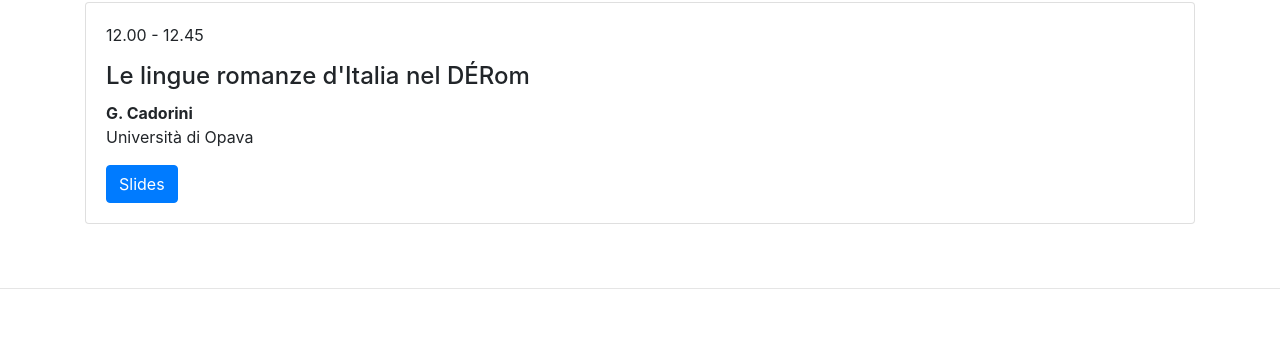
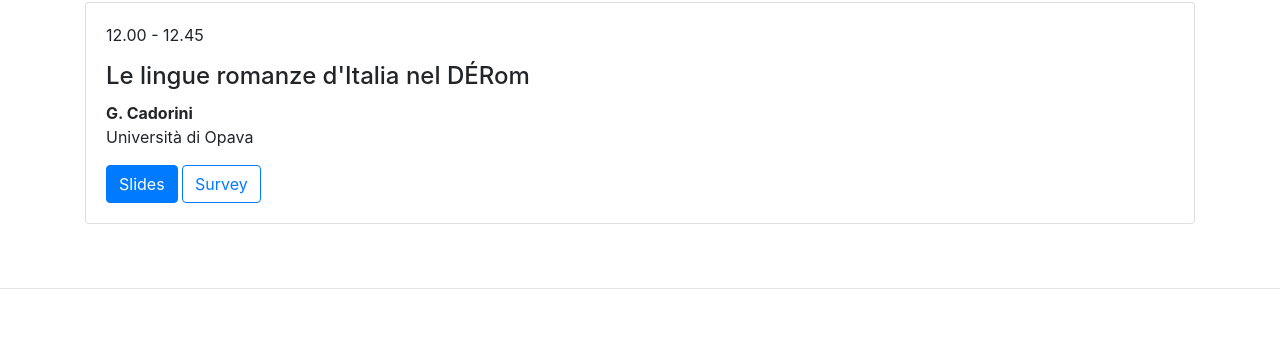
Before and after one commit to loquit/loquit.github.io, a Jekyll site: the page built from index.md, in a window 1280 px wide and 900 px high, scrolled down 2992 px. Shown: the part 86-441 px from the top of the window. Built offline with Jekyll 4.4.1, drawn with Linux system fonts in a browser that asks for light colours; our own code applies the rules of GitHub Pages for plain Markdown files.

Commit message:
Update index.md

```diff
--- a/index.md
+++ b/index.md
@@ -156,6 +156,7 @@
 			    <p class="card-text"><strong>G. Cadorini</strong><br>
 			     Università di Opava</p>
 			    <a href="https://loquit.github.io/assets/slides/DERom-LoquIt.pdf" class="btn btn-primary" target="_blank">Slides</a>
+			    <a href="https://loquit.github.io/assets/slides/Cadorini-par-scrivi.doc" target="_blank" class="btn btn-outline-primary">Survey</a>
 			  </div>
 			</div>
 
```
